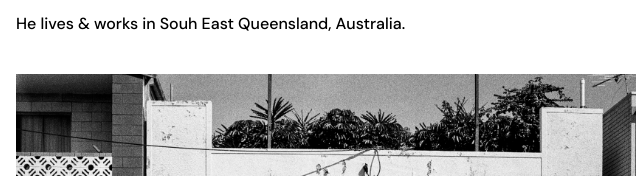
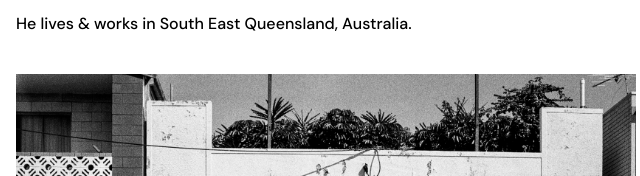
Before and after one commit to telemetry/smallVictories, a plain HTML site: page index.html in a window 1280 px wide. Both pictures are taken after a click on the link "View Bio". Shown: the part 256-432 px from the top of the page, 314-954 px from the left. Drawn offline with Linux system fonts and the light colour scheme.

Commit message:
Update index.html
fixes typo

```diff
--- a/index.html
+++ b/index.html
@@ -89,7 +89,7 @@
                 of his maternal grandfather Pedro Paz.</p>
             <p>Terrence's work explores themes of solitude, belonging and non-places - a term coined by Marc Augé which
                 refers to anthropological spaces of transience where human beings remain anonymous.</p>
-            <p>He lives & works in Souh East Queensland, Australia.</p>
+            <p>He lives & works in South East Queensland, Australia.</p>
         </div>
         <div class="column">
             <img src="img/00.jpg" style="width:100%" />
```
